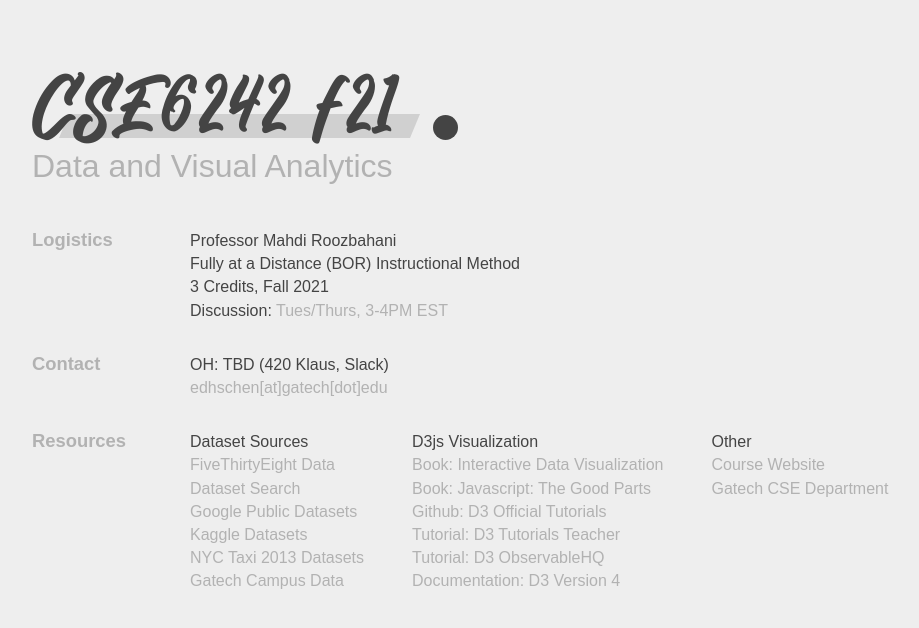
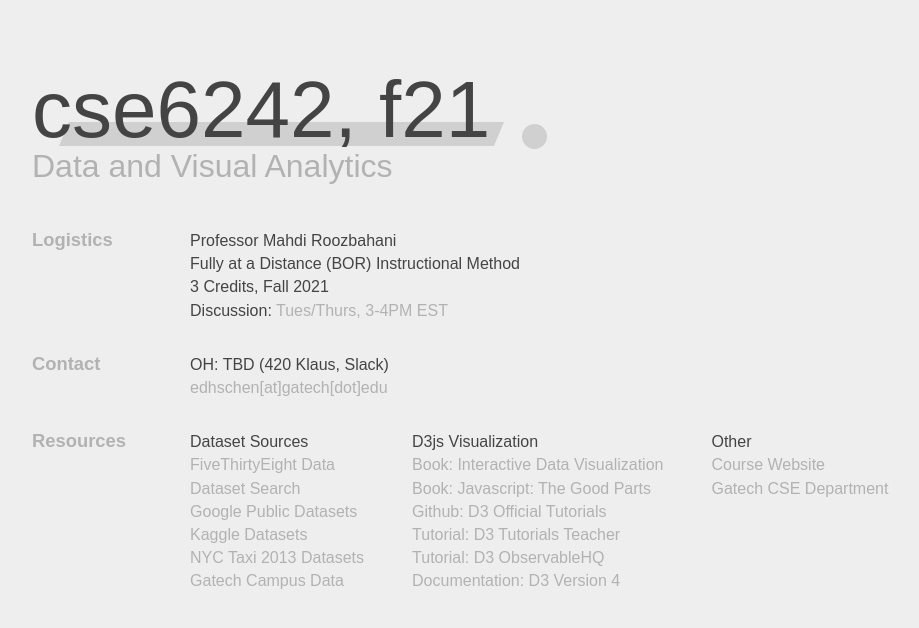
Before and after one commit to edhschen/profile-theme-public, a website: page cse6242f21.html in a window 1280 px wide. Shown: the part 142-770 px from the top of the page, without its empty margins (123-1042 px from the left). Drawn offline with nearby package versions, Linux system fonts and the light colour scheme; a web font is replaced by a local one.

Commit message:
updates pt2

```diff
--- a/course.css
+++ b/course.css
@@ -14,7 +14,11 @@
 
 h1 {
     font-size: 5rem;
-    letter-spacing: 0.2rem;
+    font-family: "Nunito", sans-serif;
+}
+h1::before {
+    bottom: 5%;
+    opacity: 0.5;
 }
 
 .text-primary {
@@ -28,25 +32,22 @@ h1 {
 .theme-dot {
     height: 25px;
     width: 25px;
-    background-color: var(--maincolor);
+    background-color: var(--accentcolor);
     border-radius: 50%;
     display: inline-block;
     margin-top: 0.2em;
+    opacity: 0.5;
 }
 #theme-toggle {
     width: fit-content;
     height: fit-content;
     margin-left: 2rem;
-    transform: translate(0, 10px);
+    transform: translate(0, 12px);
 }
 
 #title-wrapper {
     display: flex;
     align-items: baseline;
-}
-
-h1::before {
-    opacity: 0.5;
 }
 
 .text-flex {
--- a/cse6242f21.html
+++ b/cse6242f21.html
@@ -37,7 +37,7 @@
         <div class="wrapper">
             <div id="title-static">
                 <div id="title-wrapper">
-                    <h1>CSE6242 f21</h1>
+                    <h1>cse6242, f21</h1>
                     <div id="theme-toggle"><span class="theme-dot"></span></div>
                 </div>
                 <h2>Data and Visual Analytics</h2>
```
Also changed, not shown: index.html (+2 -2 lines).
